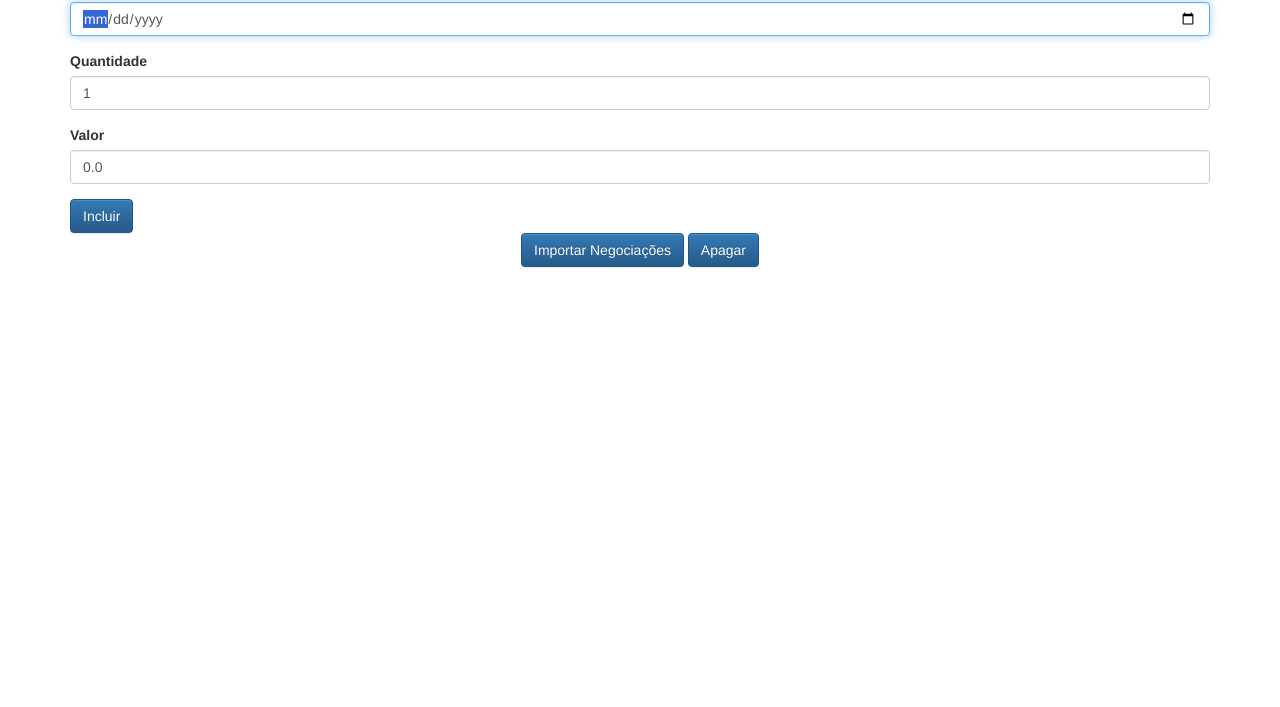
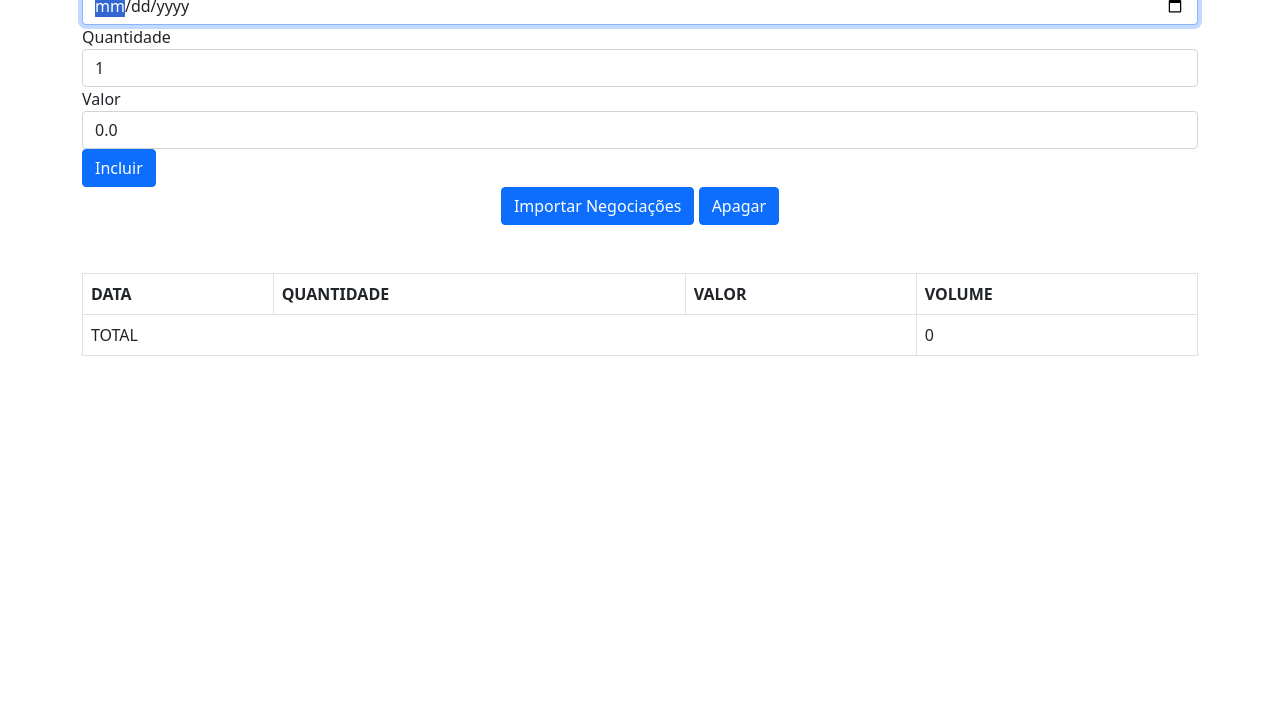
Before and after one commit to otavio-sousa/cangaceirojs, a plain HTML site: page client/index.html in a window 1280 px wide. Shown: the part 93-800 px from the top of the page. Drawn offline with nearby package versions, Linux system fonts and the light colour scheme; files whose address does not match are found by name.

Commit message:
Capitulo 7: Importando os scripts e adicionando uma nova div a ser renderizada pela view de mensagem

```diff
--- a/client/index.html
+++ b/client/index.html
@@ -3,11 +3,12 @@
 <head>
     <meta charset="UTF-8">
     <title>Negociações</title>
-    <link rel="stylesheet" href="css/bootstrap.css">
-    <link rel="stylesheet" href="css/bootstrap-theme.css">
-
+    <link href="https://cdn.jsdelivr.net/npm/bootstrap@5.0.1/dist/css/bootstrap.min.css" rel="stylesheet" integrity="sha384-+0n0xVW2eSR5OomGNYDnhzAbDsOXxcvSN1TPprVMTNDbiYZCxYbOOl7+AMvyTG2x" crossorigin="anonymous">
+    <script src="https://cdn.jsdelivr.net/npm/bootstrap@5.0.1/dist/js/bootstrap.bundle.min.js" integrity="sha384-gtEjrD/SeCtmISkJkNUaaKMoLD0//ElJ19smozuHV6z3Iehds+3Ulb9Bn9Plx0x4" crossorigin="anonymous"></script>
 </head>
 <body class="container">
+
+    <div id="mensagem"></div>
 
     <h1 class="text-center">Negociações</h1>
 
@@ -46,7 +47,10 @@
 
     <script src="app/domain/negociacao/Negociacao.js"></script>
     <script src="app/domain/negociacao/Negociacoes.js"></script>
+    <script src="app/ui/views/View.js"></script>
     <script src="app/ui/views/NegociacoesView.js"></script>
+    <script src="app/ui/models/Mensagem.js"></script>
+    <script src="app/ui/views/MensagemView.js"></script>
     <script src="app/controllers/NegociacaoController.js"></script>
     <script src="app/ui//converters/DateConverter.js"></script>
     <script src="app/app.js"></script>
```
